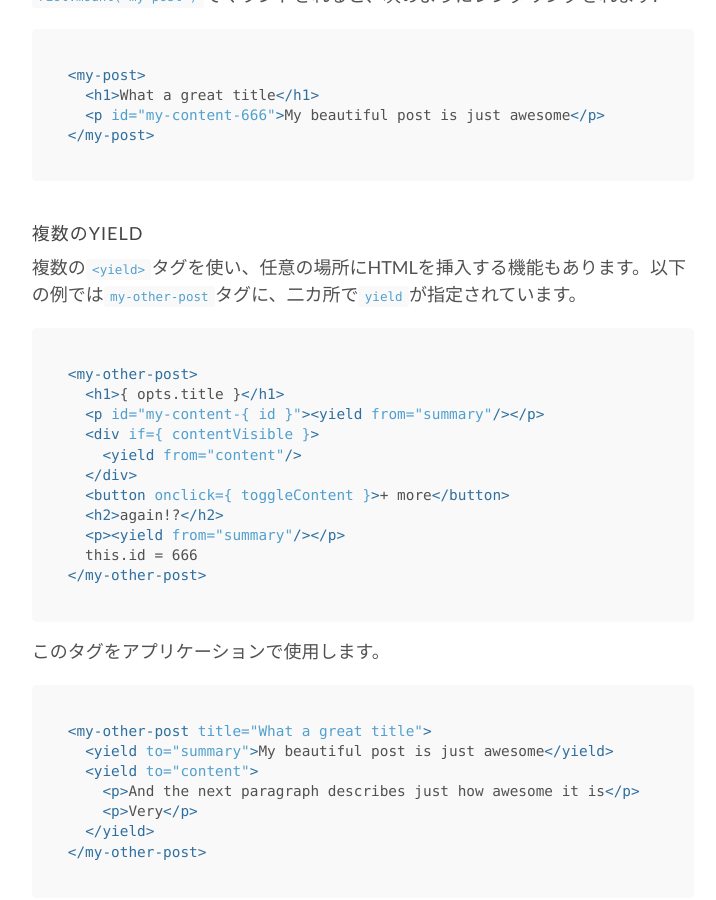
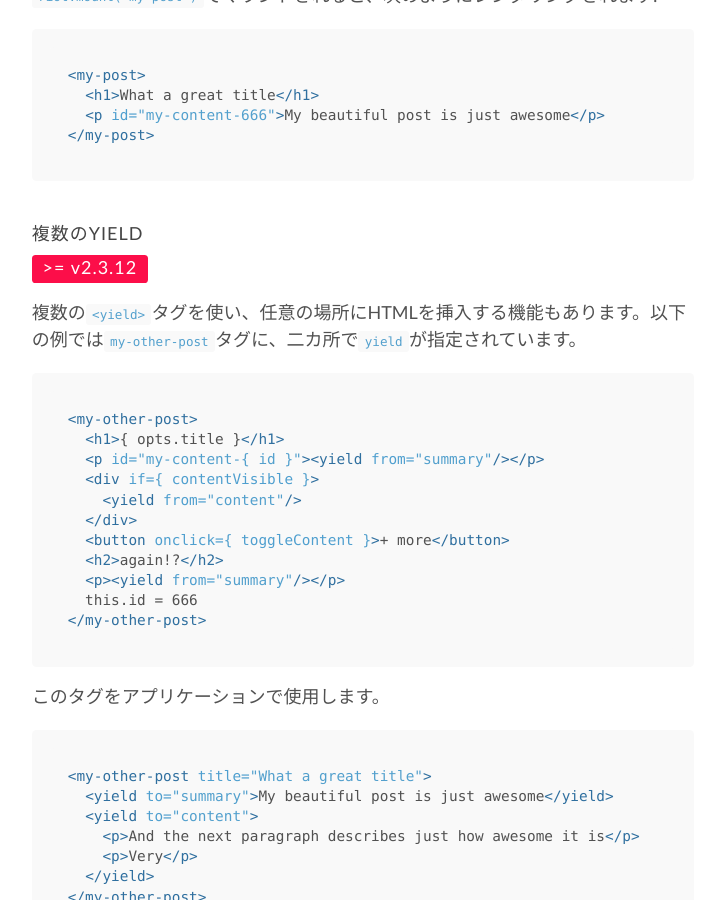
Before and after one commit to riot/riot.github.io, a Jekyll site: the page built from ja/api/index.md, in a window 1280 px wide and 900 px high, scrolled down 7289 px. Shown: the whole window, without its empty margins (277-993 px from the left). Built offline with Jekyll 4.4.1, drawn with Linux system fonts in a browser that asks for light colours; nearby versions of some CDN libraries; Markdown is read by kramdown in place of the engine named in the settings.

Commit message:
Add `>= 2.3.12` tag for "multi-transclusion" section

````diff
--- a/ja/api/index.md
+++ b/ja/api/index.md
@@ -264,6 +264,8 @@ mytag.unmount(true)
 
 #### 複数のyield
 
+<span class="tag red">&gt;= v2.3.12</span>
+
 複数の`<yield>`タグを使い、任意の場所にHTMLを挿入する機能もあります。以下の例では`my-other-post`タグに、二カ所で`yield`が指定されています。
 
 ``` html
````
